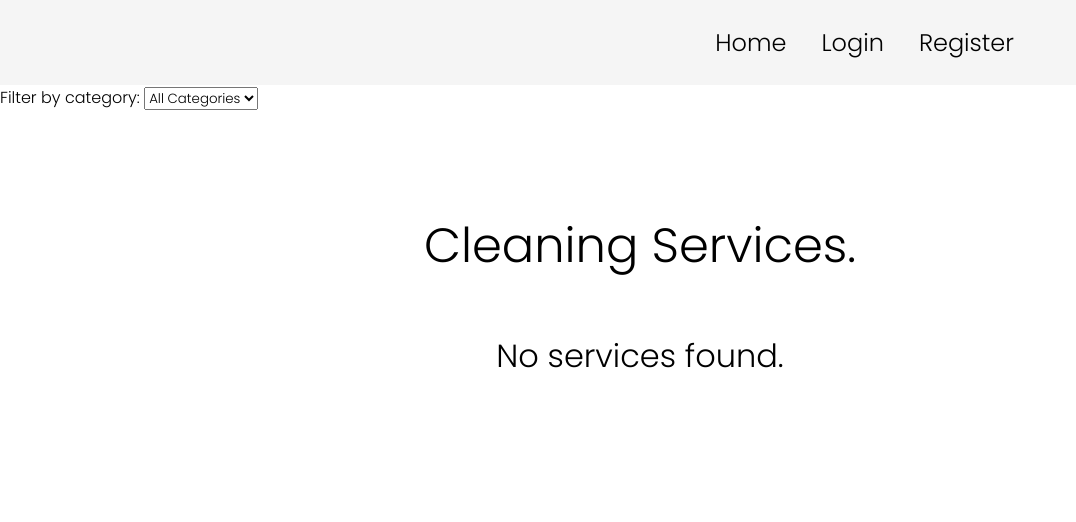
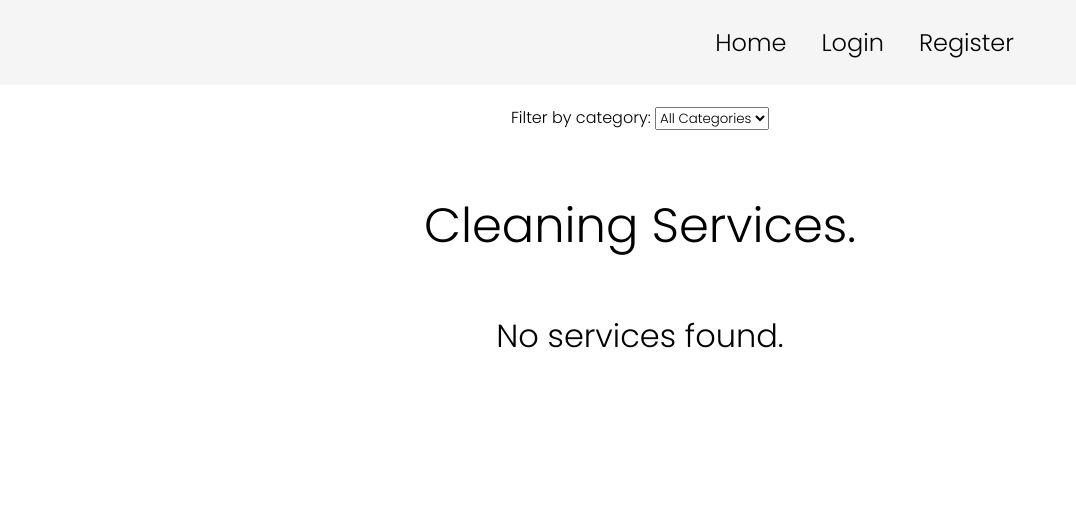
Before and after one commit to JoshuaDelosSantos/my-clean-project, a Django app: page / in a window 1280 px wide. Shown: the top 522 px of the page, without its empty margins (0-1076 px from the left). Run offline with Django 5.2, Linux system fonts and the light colour scheme; data that the repository does not hold is empty.

Commit message:
Add initial styling for filter bar

```diff
--- a/myclean/static/css/style.css
+++ b/myclean/static/css/style.css
@@ -169,7 +169,7 @@ footer {
 
 .cleaning-services-header {
     font-size: 1.5em;
-    margin-top: 10vh;
+    margin-top: 5vh;
 }
 
 .cleaning-services {
@@ -193,6 +193,13 @@ footer {
 .business-card h2 {
     text-align: center;
     padding-bottom: 10px;
+}
+
+.category-filter-bar {
+    display: flex;
+    gap: 20px;
+    justify-content: center;
+    padding-top: 20px;
 }
 
 
```
